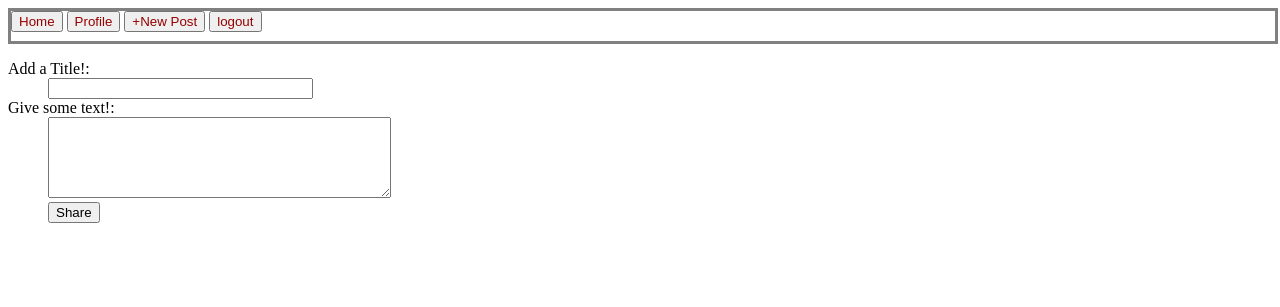
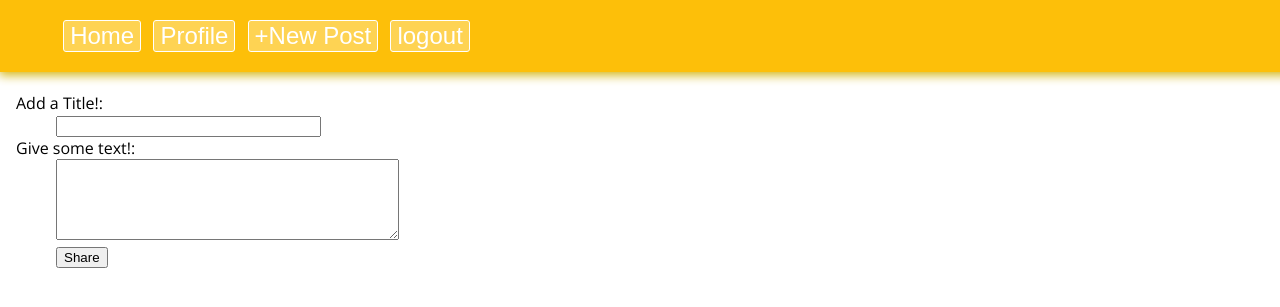
Before and after one commit to COMP2005-L/comp2005-l, a Flask app: page /postEdit in a window 1280 px wide; the page is wider, and only the part inside the window is pictured. Shown: the top 307 px of that part. Run offline with Flask 2, Linux system fonts and the light colour scheme; the visitor is signed in with stand-in values (Sample User, id 1); some libraries are stand-ins or nearby versions.

Commit message:
* Added some custom styles to `main.css`
* Added Open Sans font

```diff
--- a/app/static/main.css
+++ b/app/static/main.css
@@ -1,8 +1,16 @@
+body{
+    font-family: "Open Sans", sans-serif;
+    margin: 0;
+    margin-left: 16px;
+}
 .navbar {
-	block:inline;
-	width:100%;
-	height:30px;
-	border: solid gray;
+	border: 0;
+    padding: 20px 5%;
+    background-color: #fdbf09;
+    box-shadow: 1px 1px 10px 2px #d2b30a;
+    width: 100%;
+    margin-bottom: 20px;
+    margin-left: -16px;
 }
 
 #logout, #newpost {
@@ -10,5 +18,15 @@
 }
 
 .navlink {
-	color:rgb(150,0,0);
+	background: rgba(255,255,255,0.3);
+    border: 1px solid #fff;
+    color: #fff;
+    font-size: 24px;
+    border-radius: 3px;
+    cursor: pointer;
+    margin-right: 8px;
 }
+
+.navlink:hover{
+    background: rgba(255,255,255,0.5);
+}
--- a/app/templates/main.html
+++ b/app/templates/main.html
@@ -3,6 +3,7 @@
 	<title>App</title>
 	<link rel=stylesheet type=text/css href="{{ url_for('static', filename='style.css') }}">
 	<link rel=stylesheet type=text/css href="{{ url_for('static', filename='main.css') }}">
+    <link href="https://fonts.googleapis.com/css?family=Open+Sans:400,700" rel="stylesheet">
 </head>
 <div class=page>
 	{% if session.logged_in %}
```
